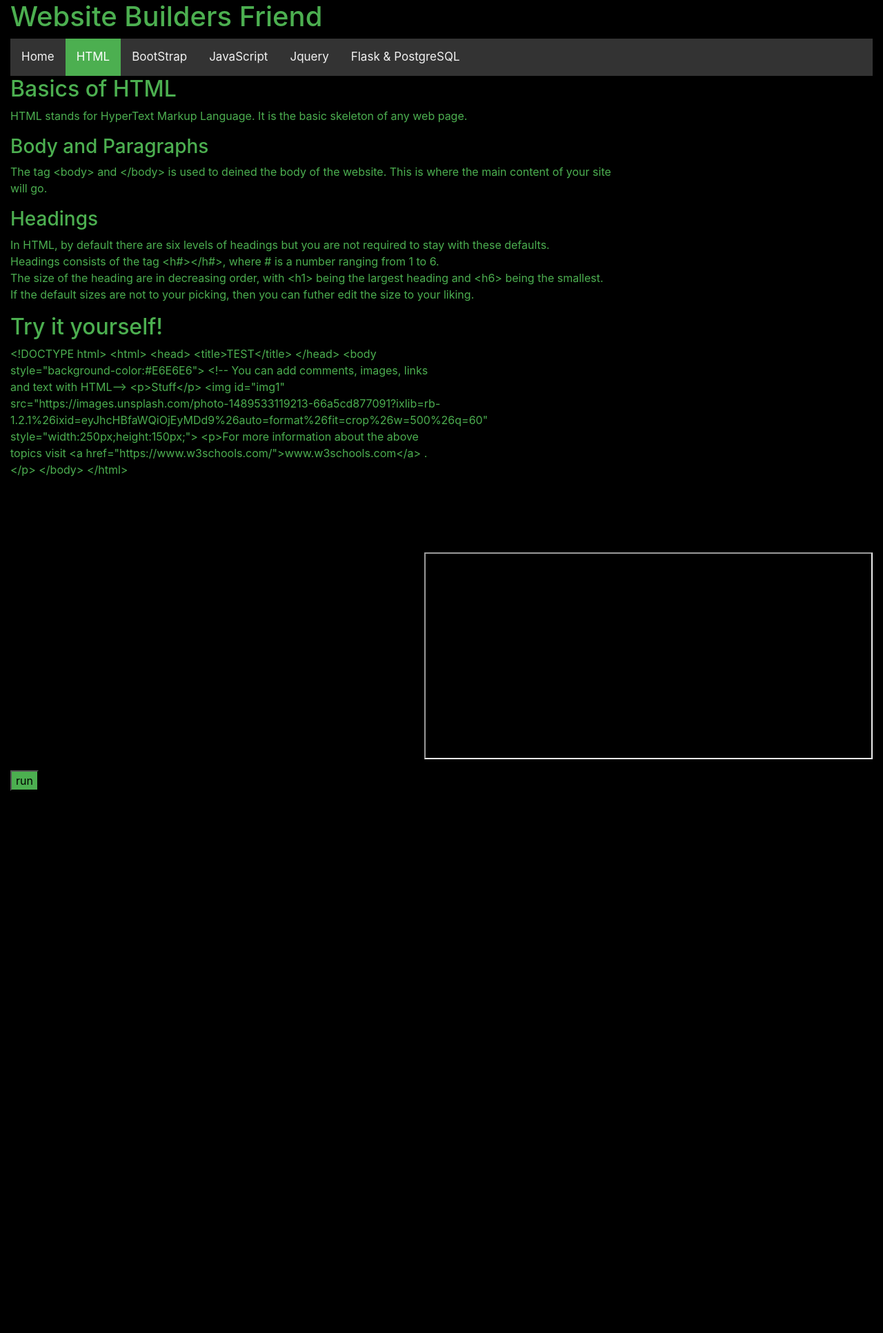
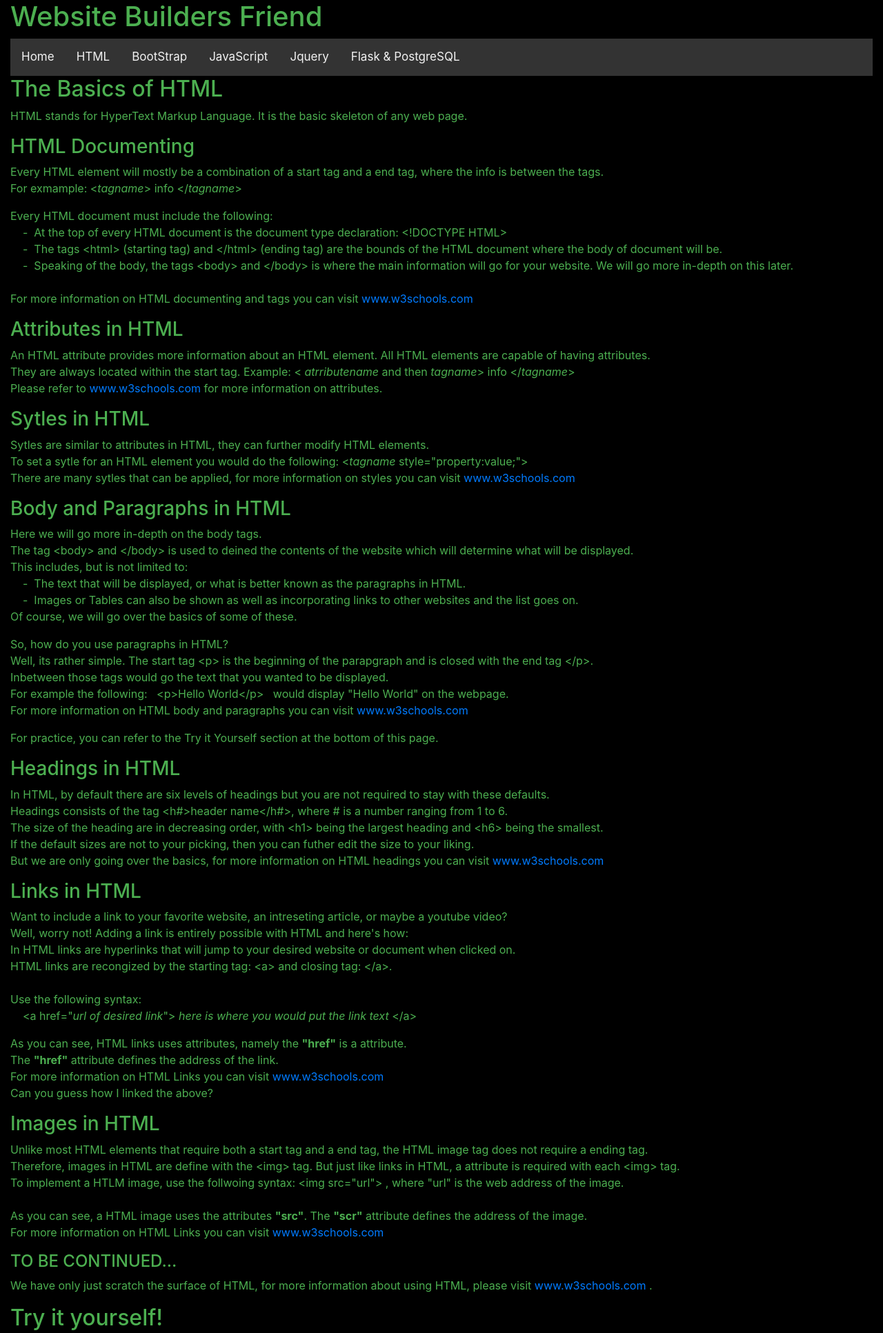
Before and after one commit to berryh16/websiteBuildersFriend, a Flask app: page /html in a window 1280 px wide. Shown: the top 1933 px of the page at 69% size. Before the commit the page ends 1147 px from the top, so only its background shows below. Run offline with Flask 2, Linux system fonts and the light colour scheme; parts of the project's set-up code (start-up, migrations or seed data) failed here and were passed over; some libraries are stand-ins or nearby versions.

Commit message:
Add files via upload
First Batch of Updates: Descriptions for HTML

```diff
--- a/templates/html.html
+++ b/templates/html.html
@@ -70,31 +70,122 @@
 		<h1>Website Builders Friend</h1>
 
 		<div class="topnav">
-		<a href="siteBuilderFriend">Home</a>
-		<a class="active" href="html">HTML</a>
-		<a href="bootstrap">BootStrap</a>
-  		<a href="javascript">JavaScript</a>
-		<a href="jquery">Jquery</a>
-		<a href="flask">Flask &amp PostgreSQL</a>
+		<a href="siteBuilderFriend.html">Home</a>
+		<a class="active.html" href="html">HTML</a>
+		<a href="bootstrap.html">BootStrap</a>
+  		<a href="javascript.html">JavaScript</a>
+		<a href="jquery.html">Jquery</a>
+		<a href="flask.html">Flask &amp PostgreSQL</a>
 		</div>
     <div class="panel panel-default">
         <div class="panel-heading">
 
-        	<h2>Basics of HTML</h2>
+			<div>
+        		<h2>The Basics of HTML</h2>
 					<p>HTML stands for HyperText Markup Language. It is the basic skeleton of any web page.</p>
+			</div>
 
-		<h3>Body and Paragraphs</h3>
-		<p> The tag &ltbody> and &lt/body> is used to deined the body of the website. This is where the main content of your site
-		<br> will go.
+			<div>
+				<h3>HTML Documenting</h3>
+					<p> Every HTML element will mostly be a combination of a start tag and a end tag, where the info is between the tags.
+					<br> For exmample: &lt<i>tagname</i>> info &lt/<i>tagname</i>>
 					</p>
 
-		<h3>Headings</h3>
+					<p>Every HTML document must include the following:<br>
+						&nbsp&nbsp&nbsp -&nbsp At the top of every HTML document is the document type declaration: &lt!DOCTYPE HTML><br>
+						&nbsp&nbsp&nbsp -&nbsp The tags &lthtml> (starting tag) and &lt/html> (ending tag) are the bounds of the HTML document where the body of document will be.<br>
+						&nbsp&nbsp&nbsp -&nbsp Speaking of the body, the tags &ltbody> and &lt/body> is where the main information will go for your website. We will go more in-depth on this later. <br>
+						<br>
+						For more information on HTML documenting and tags you can visit <a href="https://www.w3schools.com/tags/tag_comment.asp">www.w3schools.com</a>
+					</p>
+			</div>
+
+			<div>
+				<h3>Attributes in HTML</h3>
+					<p>
+						An HTML attribute provides more information about an HTML element. All HTML elements are capable of having attributes.<br>
+						They are always located within the start tag. Example: &lt <i>atrributename</i> and then <i>tagname</i>> info &lt/<i>tagname</i>><br>
+						Please refer to <a href="https://www.w3schools.com/html/html_attributes.asp">www.w3schools.com</a> for more information on attributes.
+					</p>
+
+				<h3>Sytles in HTML</h3>
+					<p>
+						Sytles are similar to attributes in HTML, they can further modify HTML elements.<br>
+						To set a sytle for an HTML element you would do the following: &lt<i>tagname</i> style="property:value;"><br>
+						There are many sytles that can be applied, for more information on styles you can visit <a href="https://www.w3schools.com/html/html_styles.asp">www.w3schools.com</a>
+					</p>
+			</div>
+
+			<div>
+				<h3>Body and Paragraphs in HTML</h3>
+					<p> Here we will go more in-depth on the body tags.<br>
+						The tag &ltbody> and &lt/body> is used to deined the contents of the website which will determine what will be displayed.<br>
+						This includes, but is not limited to: <br>
+						&nbsp&nbsp&nbsp -&nbsp The text that will be displayed, or what is better known as the paragraphs in HTML. <br>
+						&nbsp&nbsp&nbsp -&nbsp Images or Tables can also be shown as well as incorporating links to other websites and the list goes on.<br>
+						Of course, we will go over the basics of some of these.
+					</p>
+
+					<p>
+						So, how do you use paragraphs in HTML? <br>
+						Well, its rather simple. The start tag &ltp> is the beginning of the parapgraph and is closed with the end tag &lt/p>. <br>
+						Inbetween those tags would go the text that you wanted to be displayed. <br>
+						For example the following: &nbsp &ltp>Hello World&lt/p> &nbsp would display "Hello World" on the webpage. <br>
+						For more information on HTML body and paragraphs you can visit <a href="https://www.w3schools.com/tags/tag_body.asp">www.w3schools.com</a>
+					</p>
+			</div>
+
+		<p>For practice, you can refer to the Try it Yourself section at the bottom of this page.</p>
+
+			<div>
+				<h3>Headings in HTML</h3>
 					<p> In HTML, by default there are six levels of headings but you are not required to stay with these defaults.
-		<br> Headings consists of the tag &lth#>&lt/h#>, where # is a number ranging from 1 to 6.
+					<br> Headings consists of the tag &lth#>header name&lt/h#>, where # is a number ranging from 1 to 6.
 					<br> The size of the heading are in decreasing order, with &lth1> being the largest heading and &lth6> being the smallest.
 					<br> If the default sizes are not to your picking, then you can futher edit the size to your liking.
+					<br> But we are only going over the basics, for more information on HTML headings you can visit <a href="https://www.w3schools.com/html/html_headings.asp">www.w3schools.com</a>
 					</p>
 			</div>
+
+			<div>
+				<h3>Links in HTML</h3>
+					<p>
+						Want to include a link to your favorite website, an intreseting article, or maybe a youtube video?<br>
+						Well, worry not! Adding a link is entirely possible with HTML and here's how:<br>
+						In HTML links are hyperlinks that will jump to your desired website or document when clicked on.<br>
+						HTML links are recongized by the starting tag: &lta> and closing tag: &lt/a>. <br>
+						<br>
+						Use the following syntax:<br>
+						&nbsp&nbsp&nbsp &lta href="<i>url of desired link</i>"> <i>here is where you would put the link text</i> &lt/a> <br>
+					</p>
+
+					<p>
+						As you can see, HTML links uses attributes, namely the <b>"href"</b> is a attribute. <br>
+						The <b>"href"</b> attribute defines the address of the link. <br>
+						For more information on HTML Links you can visit <a href="https://www.w3schools.com/html/html_links.asp">www.w3schools.com</a>
+						<br> Can you guess how I linked the above?
+					</p>
+			</div>
+
+			<div>
+				<h3>Images in HTML</h3>
+					<p>
+						Unlike most HTML elements that require both a start tag and a end tag, the HTML image tag does not require a ending tag.<br>
+						Therefore, images in HTML are define with the &ltimg> tag. But just like links in HTML, a attribute is required with each &ltimg> tag. <br>
+						To implement a HTLM image, use the follwoing syntax: &ltimg src="url"> , where "url" is the web address of the image. <br>
+						<br>
+						As you can see, a HTML image uses the attributes <b>"src"</b>. The <b>"scr"</b> attribute defines the address of the image. <br>
+						For more information on HTML Links you can visit <a href="https://www.w3schools.com/html/html_images.asp">www.w3schools.com</a>
+					</p>
+			</div>
+    </div>
+
+   	<div>
+   		<h4>TO BE CONTINUED...</h4>
+   			<p>We have only just scratch the surface of HTML, for more information about using HTML, please visit <a href="https://www.w3schools.com/html">www.w3schools.com</a> .</p>
+   	</div>
+
+
 
         <h2>Try it yourself!</h2>
         <div class="panel-body">
```
Lines whose indentation alone changed are shown as unchanged.
